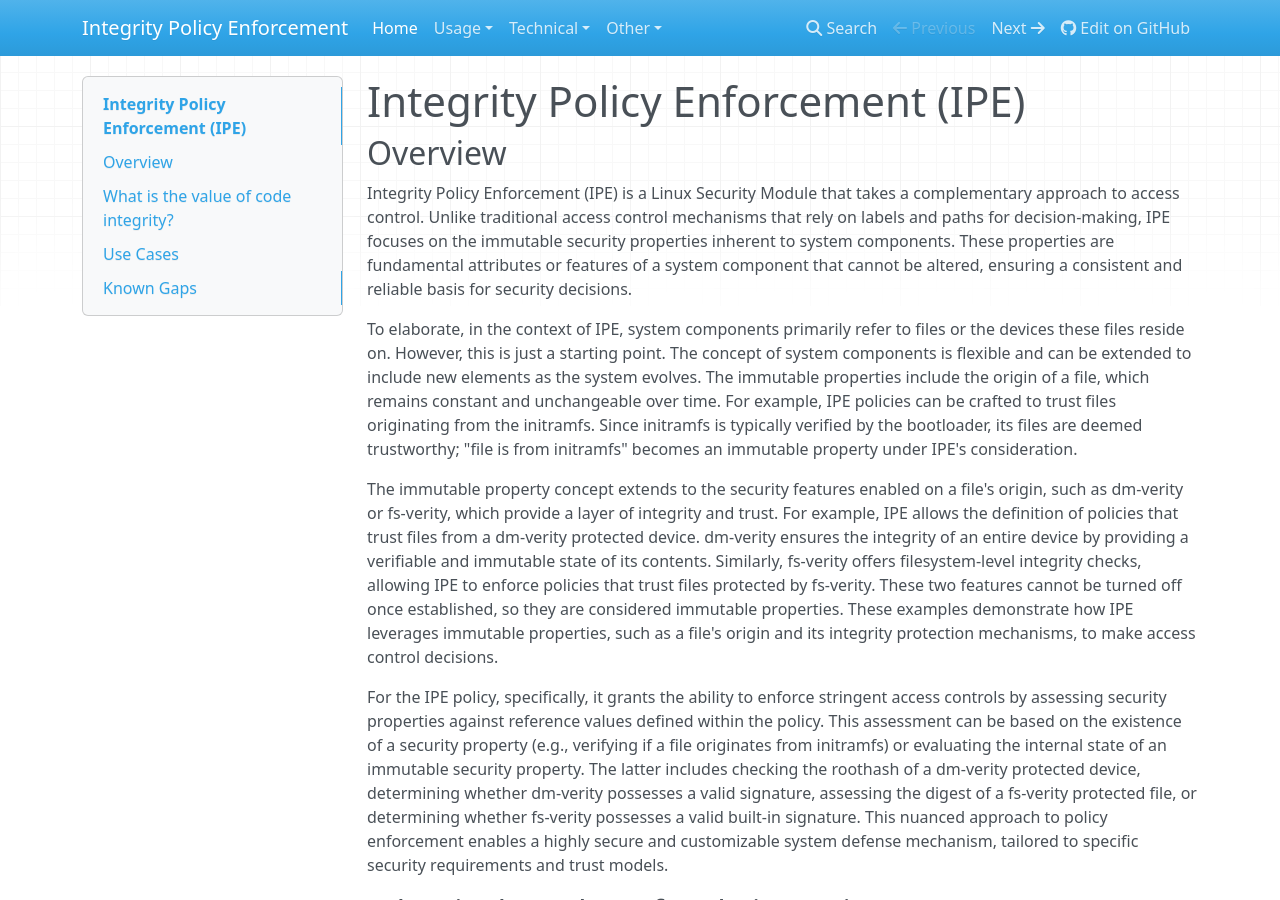
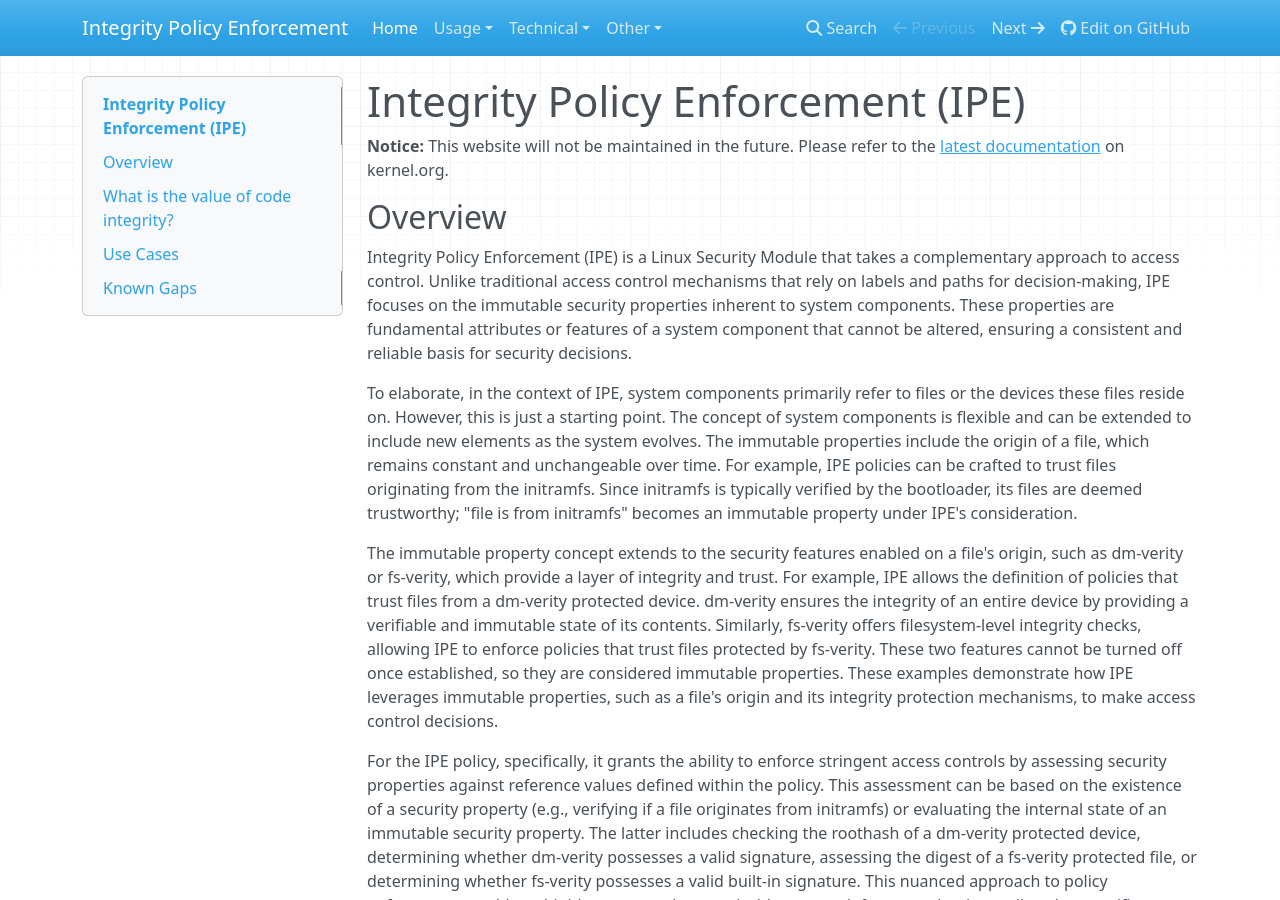
Before and after one commit to microsoft/ipe, an MkDocs documentation site: the page built from docs/index.md, in a window 1280 px wide and 900 px high. Built offline with MkDocs 1.6.1, drawn with Linux system fonts in a browser that asks for light colours; nearby versions of some CDN libraries.

Commit message:
docs: add link to upstream doc

```diff
--- a/docs/index.md
+++ b/docs/index.md
@@ -1,5 +1,5 @@
 # Integrity Policy Enforcement (IPE)
-
+**Notice:** This website will not be maintained in the future. Please refer to the [latest documentation](https://docs.kernel.org/next/admin-guide/LSM/ipe.html) on kernel.org.
 ## Overview
 
 Integrity Policy Enforcement (IPE) is a Linux Security Module that takes a
```
